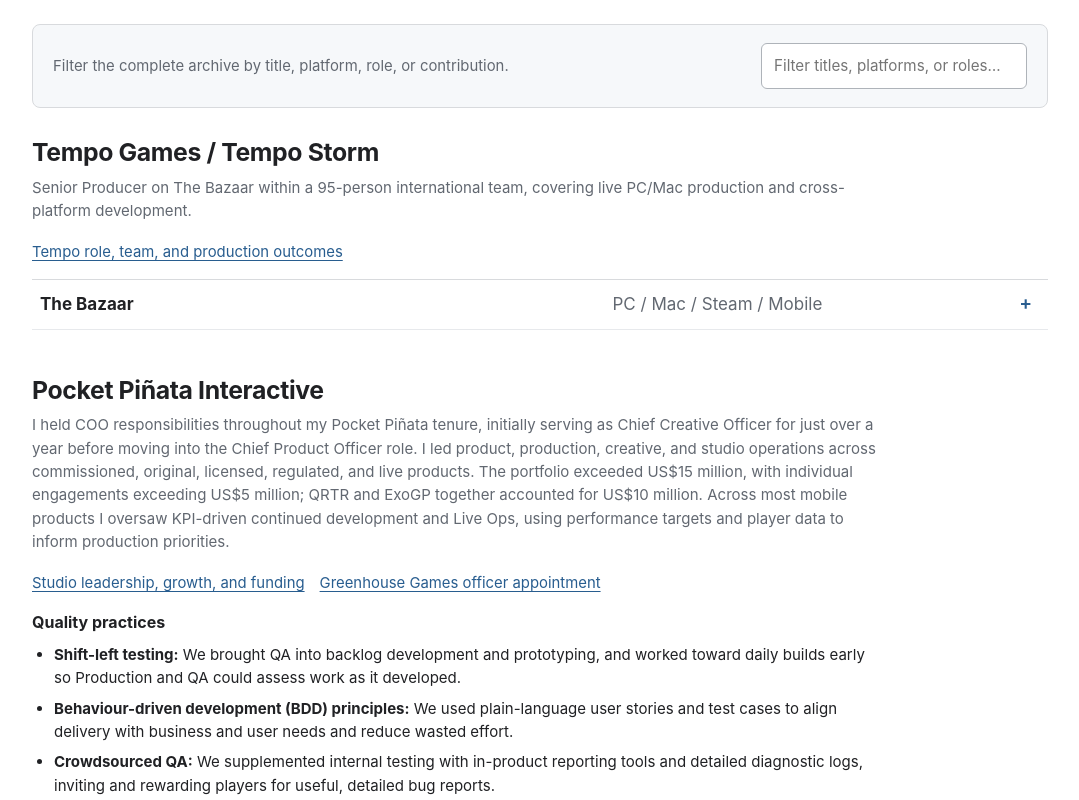
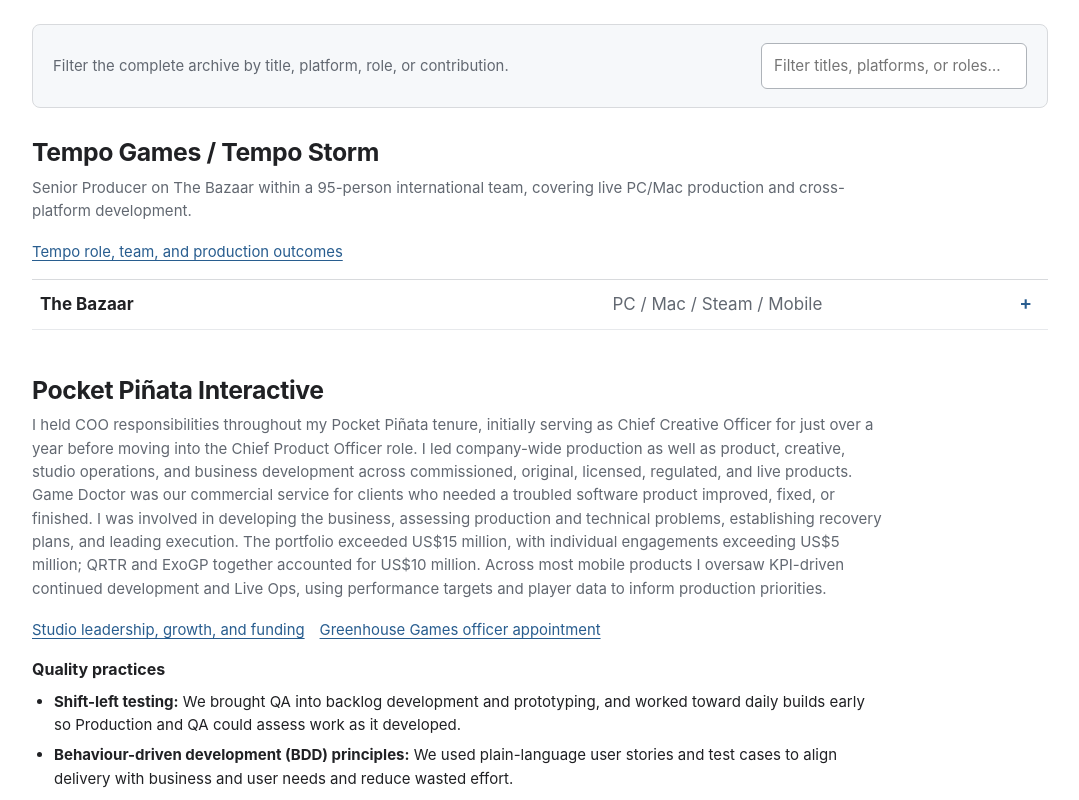
Before and after one commit to MaxMin4Life/credits, a plain HTML site: page index.html in a window 1280 px wide. Shown: the part 430-1230 px from the top of the page, without its empty margins (100-1179 px from the left). Drawn offline with Linux system fonts and the light colour scheme.

Commit message:
Add Game Doctor service context and .NET Mission Maker details to credits

```diff
--- a/index.html
+++ b/index.html
@@ -405,7 +405,7 @@
             "We tested player interactions in applications and games with social features, continuing a practice I had used since ICE Online."
           ]
         ],
-        "context": "I held COO responsibilities throughout my Pocket Piñata tenure, initially serving as Chief Creative Officer for just over a year before moving into the Chief Product Officer role. I led product, production, creative, and studio operations across commissioned, original, licensed, regulated, and live products. The portfolio exceeded US$15 million, with individual engagements exceeding US$5 million; QRTR and ExoGP together accounted for US$10 million. Across most mobile products I oversaw KPI-driven continued development and Live Ops, using performance targets and player data to inform production priorities.",
+        "context": "I held COO responsibilities throughout my Pocket Piñata tenure, initially serving as Chief Creative Officer for just over a year before moving into the Chief Product Officer role. I led company-wide production as well as product, creative, studio operations, and business development across commissioned, original, licensed, regulated, and live products. Game Doctor was our commercial service for clients who needed a troubled software product improved, fixed, or finished. I was involved in developing the business, assessing production and technical problems, establishing recovery plans, and leading execution. The portfolio exceeded US$15 million, with individual engagements exceeding US$5 million; QRTR and ExoGP together accounted for US$10 million. Across most mobile products I oversaw KPI-driven continued development and Live Ops, using performance targets and player data to inform production priorities.",
         "credits": [
           {
             "title": "QRTR Regulated Gaming Platform",
@@ -659,7 +659,7 @@
             "title": "PBS KIDS - Scribbles and Ink",
             "detail": "Complete HTML5 Game Suite / Web",
             "role": "Chief Product Officer - product, production, and client-delivery oversight",
-            "note": "We built every Scribbles and Ink game in HTML5 for PBS KIDS. I led product, production, and client delivery while our team turned drawing and storytelling into character-driven play. The games ran directly on the PBS KIDS site and were played millions of times.",
+            "note": "Scribbles and Ink was the biggest success of our Game Doctor service, through which clients hired us to recover, improve, or finish troubled products. We built every Scribbles and Ink game in HTML5 for PBS KIDS. As head of production, I led project assessment, recovery planning, product, production, and client delivery while our team turned drawing and storytelling into character-driven play. The games ran directly on the PBS KIDS site and were played millions of times.",
             "links": [
               [
                 "Scribbles and Ink hub",
@@ -775,7 +775,7 @@
             "title": "Agents of Discovery",
             "detail": "Mobile / Web / SaaS",
             "role": "Platform designer, Creative Director, Producer, and CTO",
-            "note": "I designed Agents of Discovery: its core location-based learning experience, product structure, and client-facing content model. As Creative Director and Producer, and later CTO, I led the growth of Agents of Discovery into a SaaS platform deployed at hundreds of sites. I implemented and maintained client missions and web properties, led client relationships and updates, and pitched the strategy that transformed bespoke project work into a scalable platform. I established customer feedback and analytics processes to inform product planning, usability improvements, and feature prioritization. I pitched replacing hand-scripted JSON missions with the Mission Maker web interface and led the rebuild from Marmalade to Unity. I also travelled to Orange County to pitch to its school board and to Mendenhall Glacier to pitch to the U.S. Forest Service, and trained clients to use Mission Maker. Agents of Discovery served learners of different ages and included accessibility features such as colour-blind accommodations.",
+            "note": "I designed Agents of Discovery: its core location-based learning experience, product structure, and client-facing content model. As Creative Director and Producer, and later CTO, I led the growth of Agents of Discovery into a SaaS platform deployed at hundreds of sites. I implemented and maintained client missions and web properties, led client relationships and updates, and pitched the strategy that transformed bespoke project work into a scalable platform. I established customer feedback and analytics processes to inform product planning, usability improvements, and feature prioritization. I pitched replacing hand-scripted JSON missions with Mission Maker, the client-facing .NET web application and authoring service for the SaaS platform, and led the rebuild from Marmalade to Unity. I also travelled to Orange County to pitch to its school board and to Mendenhall Glacier to pitch to the U.S. Forest Service, and trained clients to use Mission Maker. Agents of Discovery served learners of different ages and included accessibility features such as colour-blind accommodations.",
             "links": [
               [
                 "Official site",
```
